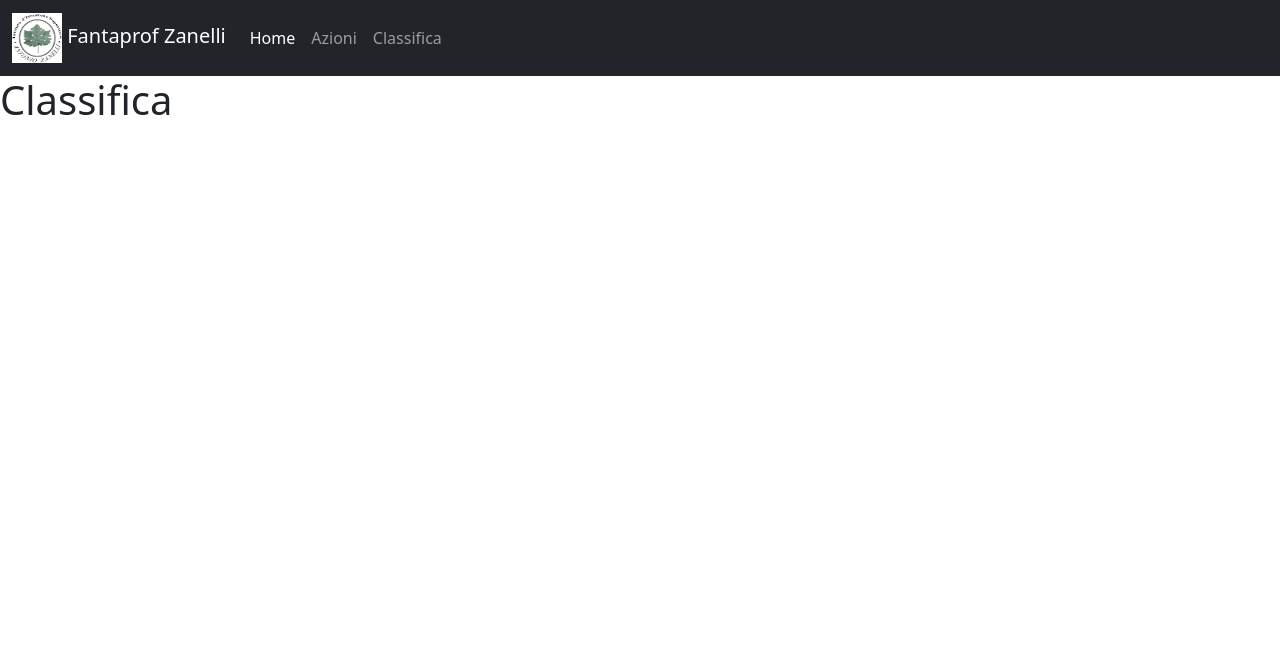
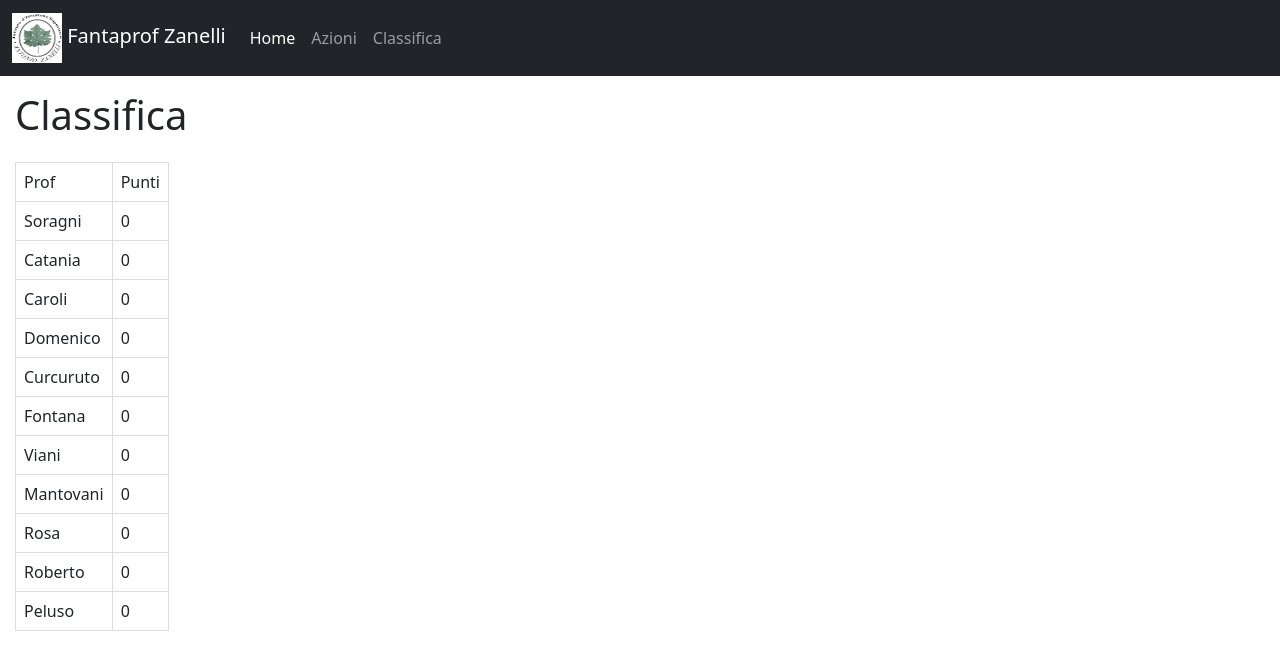
Before and after one commit to maooam27/fantaprof-zanelli, a Flask app: page /classifica in a window 1280 px wide. Shown: the top 670 px of the page. Run offline with Flask 2, Linux system fonts and the light colour scheme; data comes from the database, SQL or seed files in the repository; both versions use the stored data as it was after the commit.

Commit message:
Finished project

```diff
--- a/app.py
+++ b/app.py
@@ -133,7 +133,12 @@ def azioniPag():
 
 @app.route('/classifica', methods=['GET', 'POST'])
 def classificaPag():
-    return render_template('classifica.html')
+    database = sqlite3.connect('database.db')
+    cursor = database.cursor()
+
+    cursor.execute(f"""SELECT Nome, PuntiTotali FROM Punti ORDER BY PuntiTotali DESC""")
+    data = cursor.fetchall()
+    return render_template('classifica.html', data = data)
 
 
 app.run(debug=True)
--- a/static/style.css
+++ b/static/style.css
@@ -21,3 +21,13 @@ p {
 h2 {
     padding: 15px;
 }
+table {
+    border-collapse:collapse;
+    padding: 15px;
+    outline-offset: -15px;
+    margin-left: 15px;
+}
+td, th {
+    border:1px solid #ddd;
+    padding:8px;
+}
--- a/templates/classifica.html
+++ b/templates/classifica.html
@@ -2,9 +2,16 @@
 <html lang="en">
 <head>
     <meta charset="UTF-8">
-    <title>Classifica</title>
+    <link href="https://cdn.jsdelivr.net/npm/bootstrap@5.1.3/dist/css/bootstrap.min.css" rel="stylesheet" integrity="sha384-1BmE4kWBq78iYhFldvKuhfTAU6auU8tT94WrHftjDbrCEXSU1oBoqyl2QvZ6jIW3" crossorigin="anonymous">
+    <meta name="viewport" content="width=device-width, initial-scale=1">
+    <link rel="stylesheet" type="text/css" href="{{ url_for('static', filename='style.css') }}">
+    <title>{% block title %} Classifica {% endblock %}</title>
 </head>
 <body>
     <h1>Classifica</h1>
+    <div class="content">
+        {% include 'classificaContent.html' %}
+    </div>
+
 </body>
 </html>
--- /dev/null
+++ b/templates/classificaContent.html
@@ -0,0 +1,16 @@
+<div class='message'>
+    <table>
+        <tr><td>Prof</td><td>Punti</td></tr>
+        <tr><td>{{ data[0][0] }} </td><td>{{ data[0][1] }}</td></tr>
+        <tr><td>{{ data[1][0] }} </td><td>{{ data[1][1] }}</td></tr>
+        <tr><td>{{ data[2][0] }} </td><td>{{ data[2][1] }}</td></tr>
+        <tr><td>{{ data[3][0] }} </td><td>{{ data[3][1] }}</td></tr>
+        <tr><td>{{ data[4][0] }} </td><td>{{ data[4][1] }}</td></tr>
+        <tr><td>{{ data[5][0] }} </td><td>{{ data[5][1] }}</td></tr>
+        <tr><td>{{ data[6][0] }} </td><td>{{ data[6][1] }}</td></tr>
+        <tr><td>{{ data[7][0] }} </td><td>{{ data[7][1] }}</td></tr>
+        <tr><td>{{ data[8][0] }} </td><td>{{ data[8][1] }}</td></tr>
+        <tr><td>{{ data[9][0] }} </td><td>{{ data[9][1] }}</td></tr>
+        <tr><td>{{ data[10][0] }} </td><td>{{ data[10][1] }}</td></tr>
+    </table>
+</div>
--- a/templates/index.html
+++ b/templates/index.html
@@ -12,7 +12,7 @@
 <div>
     <form class="pure-form" method="post" action="/">
         <input type="radio" name="prof" value="Soragni"> Soragni<br>
-        <input type="radio" name="prof" value="Magliani"> Magliani<br>
+        <input type="radio" name="prof" value="Catania"> Catania<br>
         <input type="radio" name="prof" value="Caroli"> Caroli<br>
         <input type="radio" name="prof" value="Domenico"> Domenico<br>
         <input type="radio" name="prof" value="Curcuruto"> Curcuruto<br>
```
Also changed, not shown: database.db.
